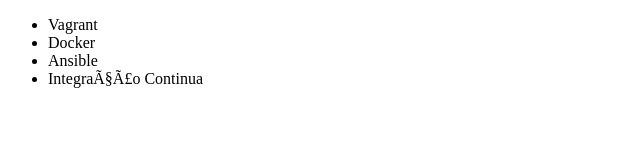
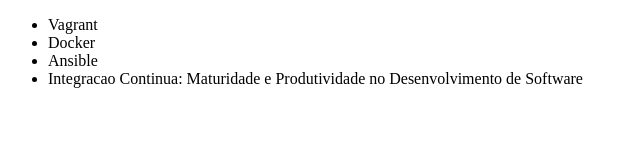
Before and after one commit to marcioramin/cursoAlura-git, a plain HTML site: page index.html in a window 1280 px wide. Shown: the whole page, without its empty margins (0-640 px from the left). Drawn offline with Linux system fonts and the light colour scheme.

Commit message:
Renomeando nome do Curso de Integracao Continua

```diff
--- a/index.html
+++ b/index.html
@@ -9,7 +9,7 @@
         <li>Vagrant</li>
         <li>Docker</li>
         <li>Ansible</li>
-        <li>IntegraÃ§Ã£o Continua</li>
+        <li>Integracao Continua: Maturidade e Produtividade no Desenvolvimento de Software</li>
     </ul>
 </body>
 </html>
```
